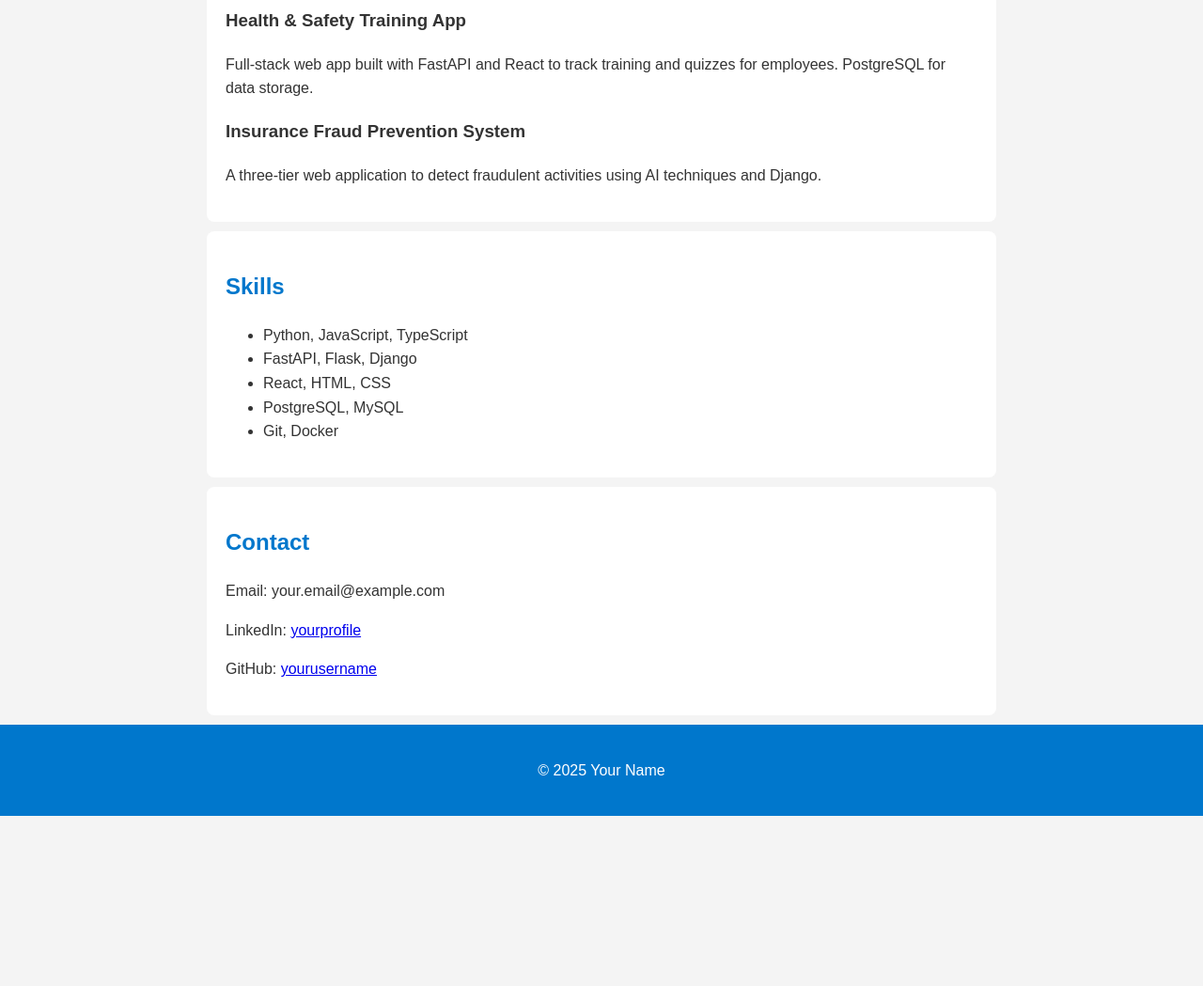
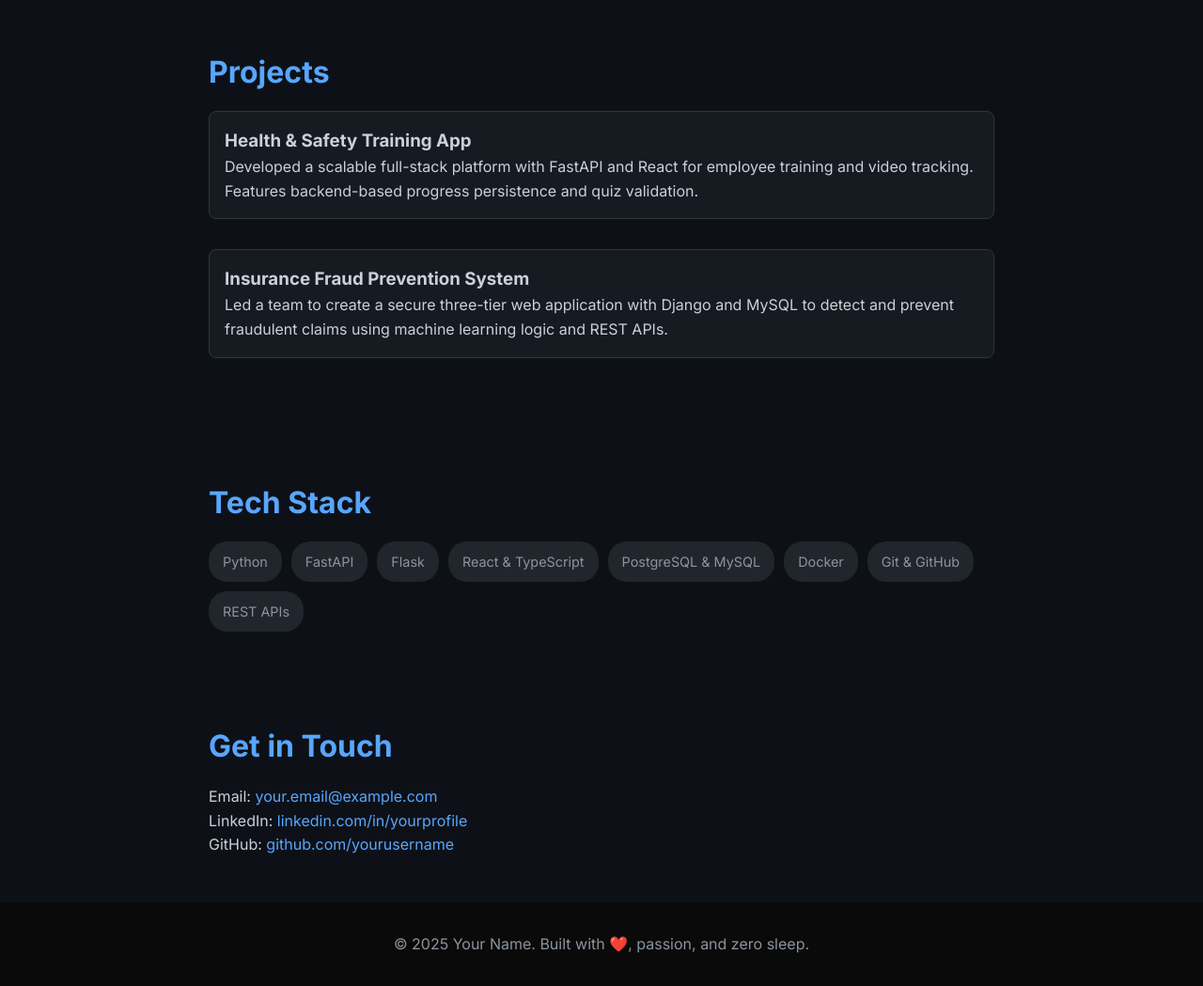
Before and after one commit to Apfeh/apfeh.github.io, a plain HTML site: page index.html in a window 1280 px wide. Shown: the part 498-1547 px from the top of the page at 94% size. Before the commit the page ends 1366 px from the top, so only its background shows below. Drawn offline with Linux system fonts and the light colour scheme.

Commit message:
Update index.html

```diff
--- a/index.html
+++ b/index.html
@@ -1,54 +1,140 @@
 <!DOCTYPE html>
 <html lang="en">
 <head>
-  <meta charset="UTF-8">
-  <meta name="viewport" content="width=device-width, initial-scale=1">
-  <title>Your Name | Portfolio</title>
-  <link rel="stylesheet" href="style.css">
+  <meta charset="UTF-8" />
+  <meta name="viewport" content="width=device-width, initial-scale=1.0" />
+  <title>Your Name | Software Developer</title>
+  <link href="https://fonts.googleapis.com/css2?family=Inter:wght@400;700&display=swap" rel="stylesheet">
+  <style>
+    * {
+      margin: 0;
+      padding: 0;
+      box-sizing: border-box;
+    }
+
+    body {
+      font-family: 'Inter', sans-serif;
+      background: #0d1117;
+      color: #c9d1d9;
+      line-height: 1.6;
+    }
+
+    header {
+      text-align: center;
+      padding: 4rem 2rem;
+      background: linear-gradient(135deg, #0a84ff, #1e1e2f);
+    }
+
+    header h1 {
+      font-size: 3rem;
+      color: #fff;
+    }
+
+    header p {
+      font-size: 1.2rem;
+      color: #c9d1d9;
+    }
+
+    section {
+      padding: 3rem 2rem;
+      max-width: 900px;
+      margin: 0 auto;
+    }
+
+    h2 {
+      color: #58a6ff;
+      margin-bottom: 1rem;
+      font-size: 2rem;
+    }
+
+    .project {
+      margin-bottom: 2rem;
+      border: 1px solid #30363d;
+      padding: 1rem;
+      border-radius: 8px;
+      background-color: #161b22;
+      transition: 0.3s ease;
+    }
+
+    .project:hover {
+      border-color: #58a6ff;
+      transform: translateY(-4px);
+    }
+
+    ul {
+      list-style: none;
+      display: flex;
+      flex-wrap: wrap;
+      gap: 10px;
+    }
+
+    ul li {
+      background: #21262d;
+      padding: 10px 15px;
+      border-radius: 20px;
+      font-size: 0.9rem;
+      color: #8b949e;
+    }
+
+    a {
+      color: #58a6ff;
+      text-decoration: none;
+    }
+
+    footer {
+      text-align: center;
+      padding: 2rem;
+      background: #0a0a0a;
+      color: #8b949e;
+    }
+  </style>
 </head>
 <body>
   <header>
     <h1>Your Name</h1>
-    <p>Final-Year Computer Science Student | Aspiring Software Developer</p>
+    <p>Final-Year Computer Science Student | Full-Stack Developer | Creator of Clean Code</p>
   </header>
 
   <section id="about">
     <h2>About Me</h2>
-    <p>Hello! I'm a final-year Computer Science student at Tshwane University of Technology with a passion for software development. I'm currently building projects using Python, FastAPI, React, and PostgreSQL. I'm eager to apply my skills in a professional environment and contribute to meaningful tech solutions.</p>
+    <p>I'm a passionate software developer who lives to build, debug, and deliver. With a strong foundation in Computer Science from Tshwane University of Technology and hands-on experience building modern full-stack apps, I thrive at the intersection of technology and real-world impact. Every line of code I write is a step toward a better, smarter future.</p>
   </section>
 
   <section id="projects">
     <h2>Projects</h2>
     <div class="project">
       <h3>Health & Safety Training App</h3>
-      <p>Full-stack web app built with FastAPI and React to track training and quizzes for employees. PostgreSQL for data storage.</p>
+      <p>Developed a scalable full-stack platform with FastAPI and React for employee training and video tracking. Features backend-based progress persistence and quiz validation.</p>
     </div>
     <div class="project">
       <h3>Insurance Fraud Prevention System</h3>
-      <p>A three-tier web application to detect fraudulent activities using AI techniques and Django.</p>
+      <p>Led a team to create a secure three-tier web application with Django and MySQL to detect and prevent fraudulent claims using machine learning logic and REST APIs.</p>
     </div>
   </section>
 
   <section id="skills">
-    <h2>Skills</h2>
+    <h2>Tech Stack</h2>
     <ul>
-      <li>Python, JavaScript, TypeScript</li>
-      <li>FastAPI, Flask, Django</li>
-      <li>React, HTML, CSS</li>
-      <li>PostgreSQL, MySQL</li>
-      <li>Git, Docker</li>
+      <li>Python</li>
+      <li>FastAPI</li>
+      <li>Flask</li>
+      <li>React & TypeScript</li>
+      <li>PostgreSQL & MySQL</li>
+      <li>Docker</li>
+      <li>Git & GitHub</li>
+      <li>REST APIs</li>
     </ul>
   </section>
 
   <section id="contact">
-    <h2>Contact</h2>
-    <p>Email: your.email@example.com</p>
-    <p>LinkedIn: <a href="https://www.linkedin.com/in/yourprofile" target="_blank">yourprofile</a></p>
-    <p>GitHub: <a href="https://github.com/yourusername" target="_blank">yourusername</a></p>
+    <h2>Get in Touch</h2>
+    <p>Email: <a href="mailto:your.email@example.com">your.email@example.com</a></p>
+    <p>LinkedIn: <a href="https://www.linkedin.com/in/yourprofile" target="_blank">linkedin.com/in/yourprofile</a></p>
+    <p>GitHub: <a href="https://github.com/yourusername" target="_blank">github.com/yourusername</a></p>
   </section>
 
   <footer>
-    <p>&copy; 2025 Your Name</p>
+    <p>&copy; 2025 Your Name. Built with ❤️, passion, and zero sleep.</p>
   </footer>
 </body>
 </html>
```
